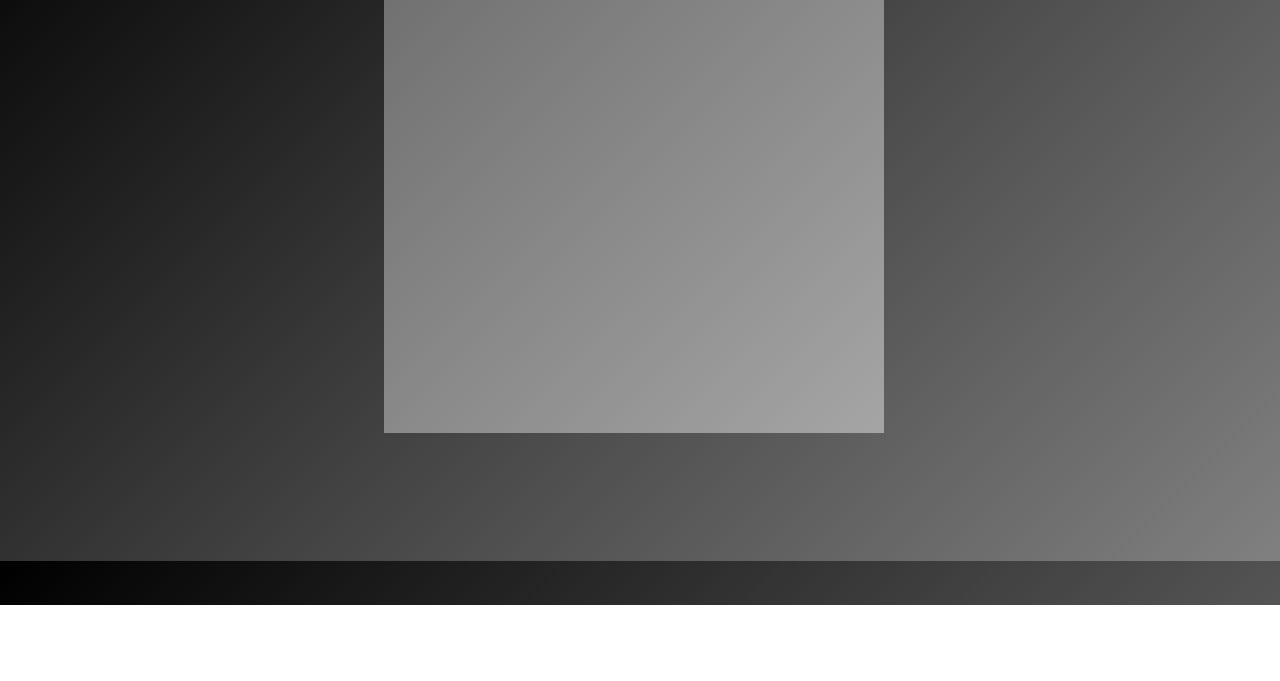
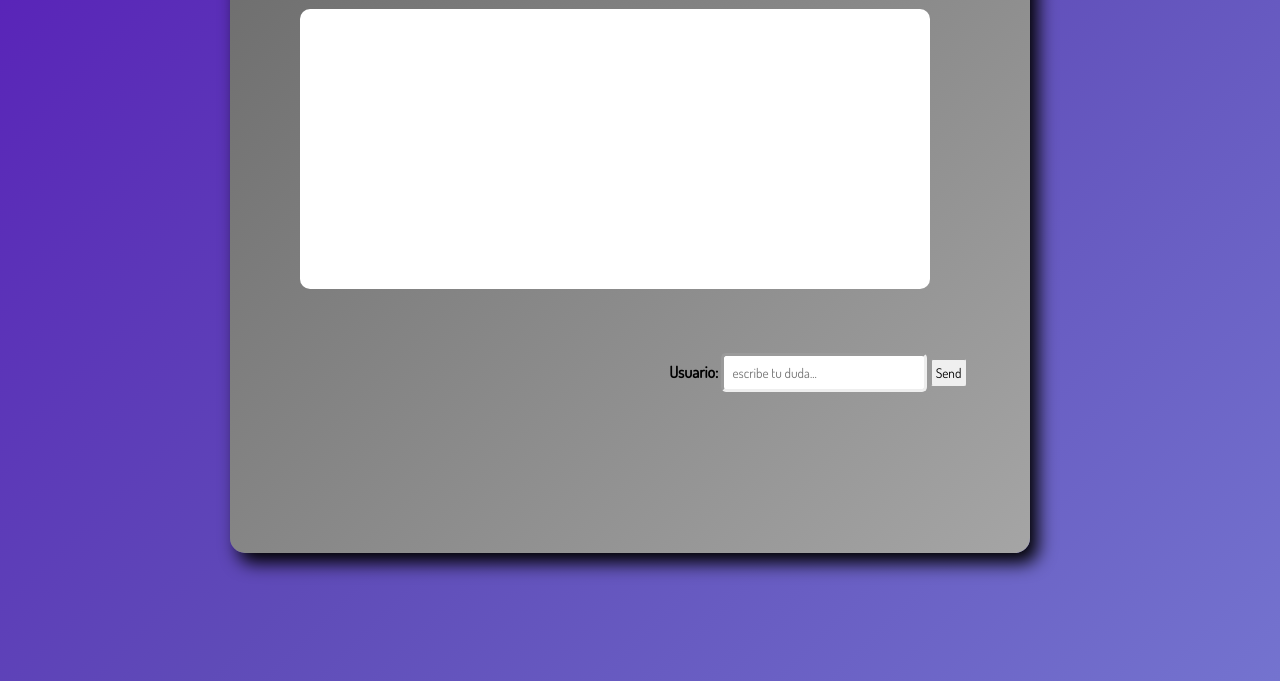
Before and after one commit to dunkelheitEXE/UPMH-PROJECT, a plain HTML site: page web/index.html in a window 1280 px wide. Shown: the part 195-876 px from the top of the page. Before the commit the page ends 800 px from the top, so only its background shows below. Drawn offline with Linux system fonts and the light colour scheme.

Commit message:
web version 2

```diff
--- a/web/index.html
+++ b/web/index.html
@@ -13,8 +13,13 @@
             <h1>Ingrese sus dudas</h1>
         </div>
         <div class="container-box">
-            <div class="conatiner-box_bar">
-                <input type="text">
+            <div class="container-box_text">
+                <div id="text"></div>
+            </div>
+            <div class="container-box_bar">
+                <h4>Usuario:</h4>
+                <input id="input_message" type="text" placeholder="escribe tu duda...">
+                <button id="send_message">Send</button>
             </div>
         </div>
     </div>
--- a/web/style.css
+++ b/web/style.css
@@ -7,13 +7,55 @@
 }
 
 body {
-    background: linear-gradient(-45deg, gray, rgb(66, 66, 66), black);
+    background: linear-gradient(-45deg, rgb(116, 115, 207), rgb(95, 75, 184), rgb(88, 28, 184));
 }
 
 .container {
     display: inline-block;
     background: linear-gradient(-45deg, rgb(165, 165, 165), rgb(109, 109, 109));
-    width: 500px;
-    height: 500px;
-    margin: 10% auto 10% 30%;
+    width: 800px;
+    height: 620px;
+    margin: 10% auto 10% 18%;
+    border-radius: 15px;
+    box-shadow: 8px 10px 18px;
 }
+.container-title {
+    padding: 10px 0 10px 0;
+    text-align: center;
+}
+
+#text {
+    display: flex;
+    flex-direction: column;
+	overflow: scroll;
+	height: 250px;
+	width: 75%;
+	background-color: white;
+	padding: 15px;
+	margin: 15px 15px 15px 70px;
+	border-radius: 10px;
+}
+
+.container-box_bar {
+    text-align: right;
+    margin-top: 8%;
+    margin-right: 8%;
+}
+
+.container-box_bar h4 {
+    display: inline-block;
+}
+
+#input_message {
+    display: inline-block;
+    width: 25%;
+    padding: 8px;
+    border-radius: 5px;
+    border: 3px inset;
+}
+
+#send_message {
+    padding: 4px;
+    border-radius: 2px;
+    border: 1px inset;
+}
```
